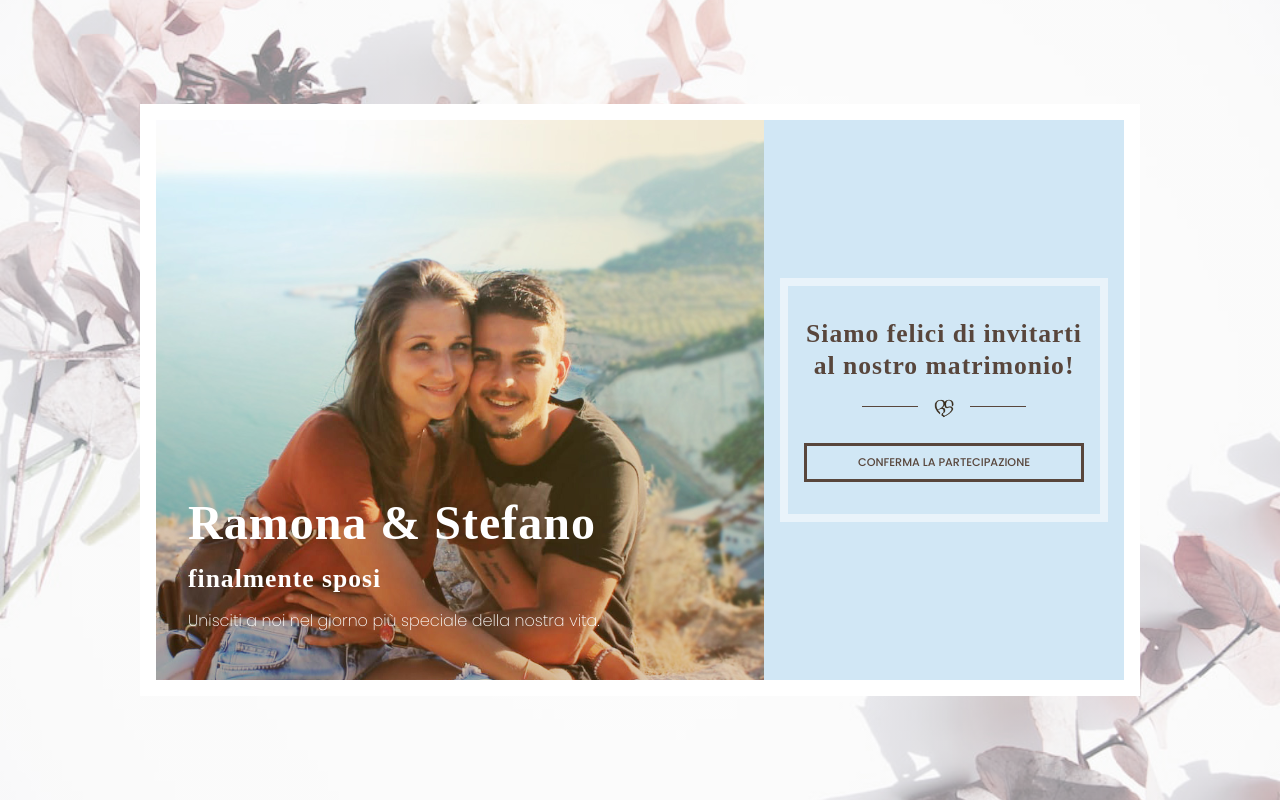
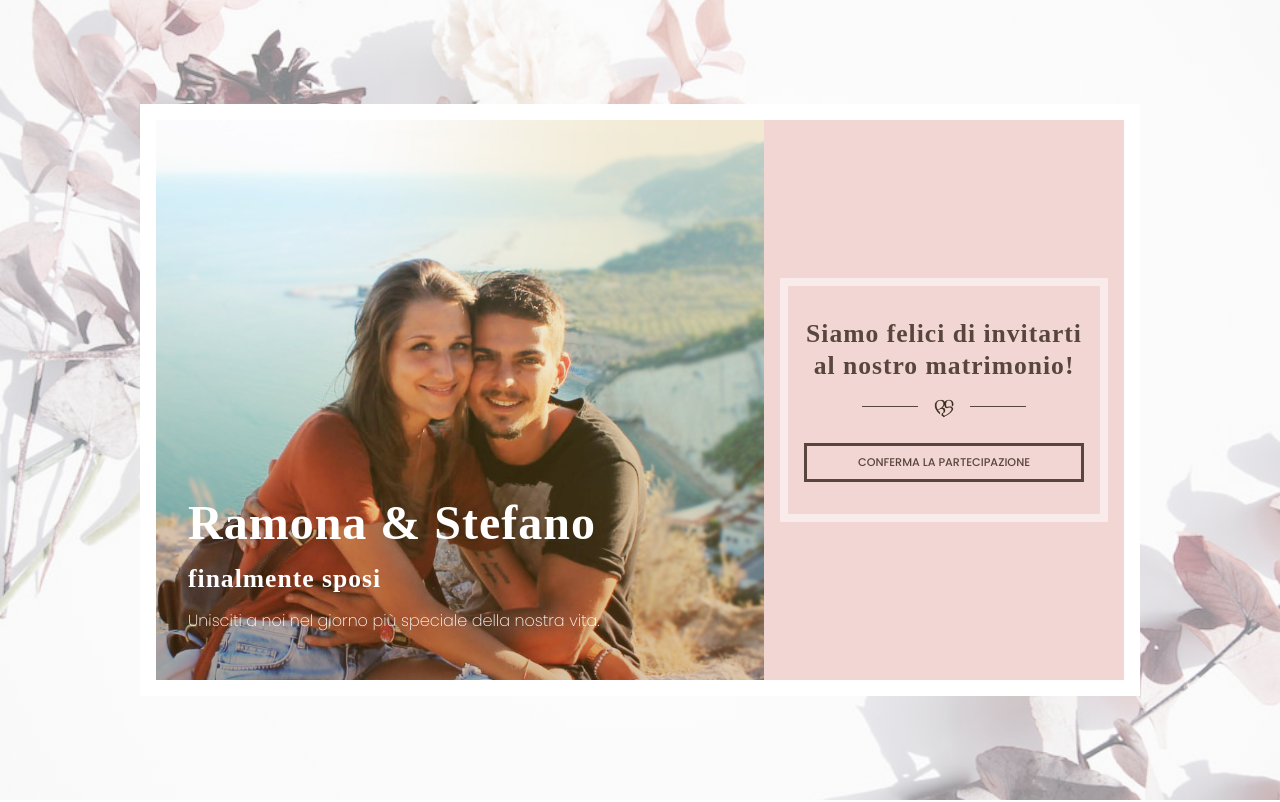
Before and after one commit to thelore85/project-marriage-ste, a Next.js app: page / in a window 1280 px wide. Shown: the top 802 px of the page. Built offline with nearby package versions, Linux system fonts and the light colour scheme; no server answers; a web font is replaced by a local one.

Commit message:
color update

```diff
--- a/src/styles/globals.css
+++ b/src/styles/globals.css
@@ -3,7 +3,7 @@
 :root {
   --primary:  rgba(245, 238, 185, 0.664);
   --secondary:  #d5f3dd;
-  --terciary:  hwb(203 82% 4%);
+  --terciary: #f2d6d4;
   --quart:  #b56644;
   --black: black;
   --white: white;
```
